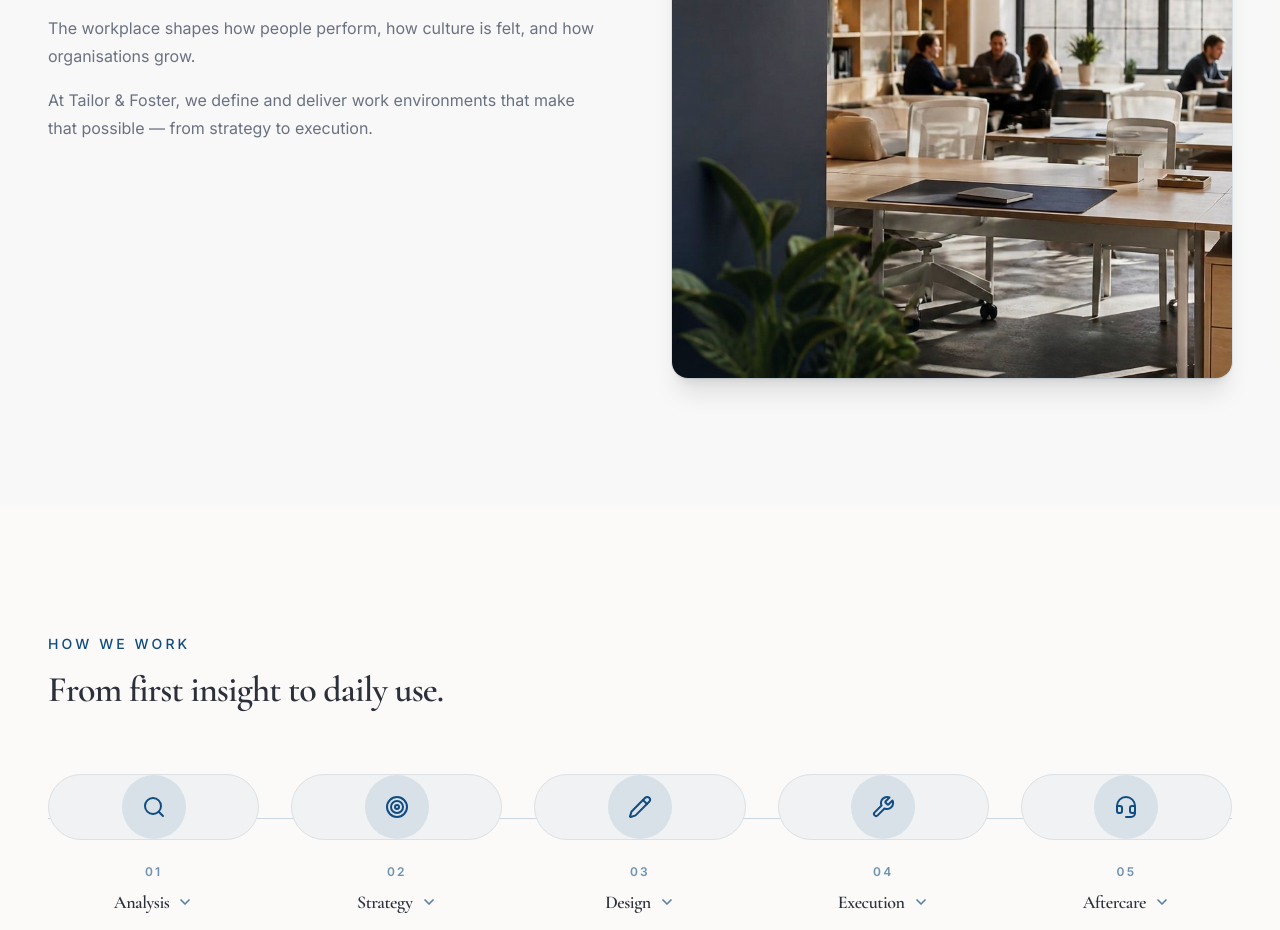
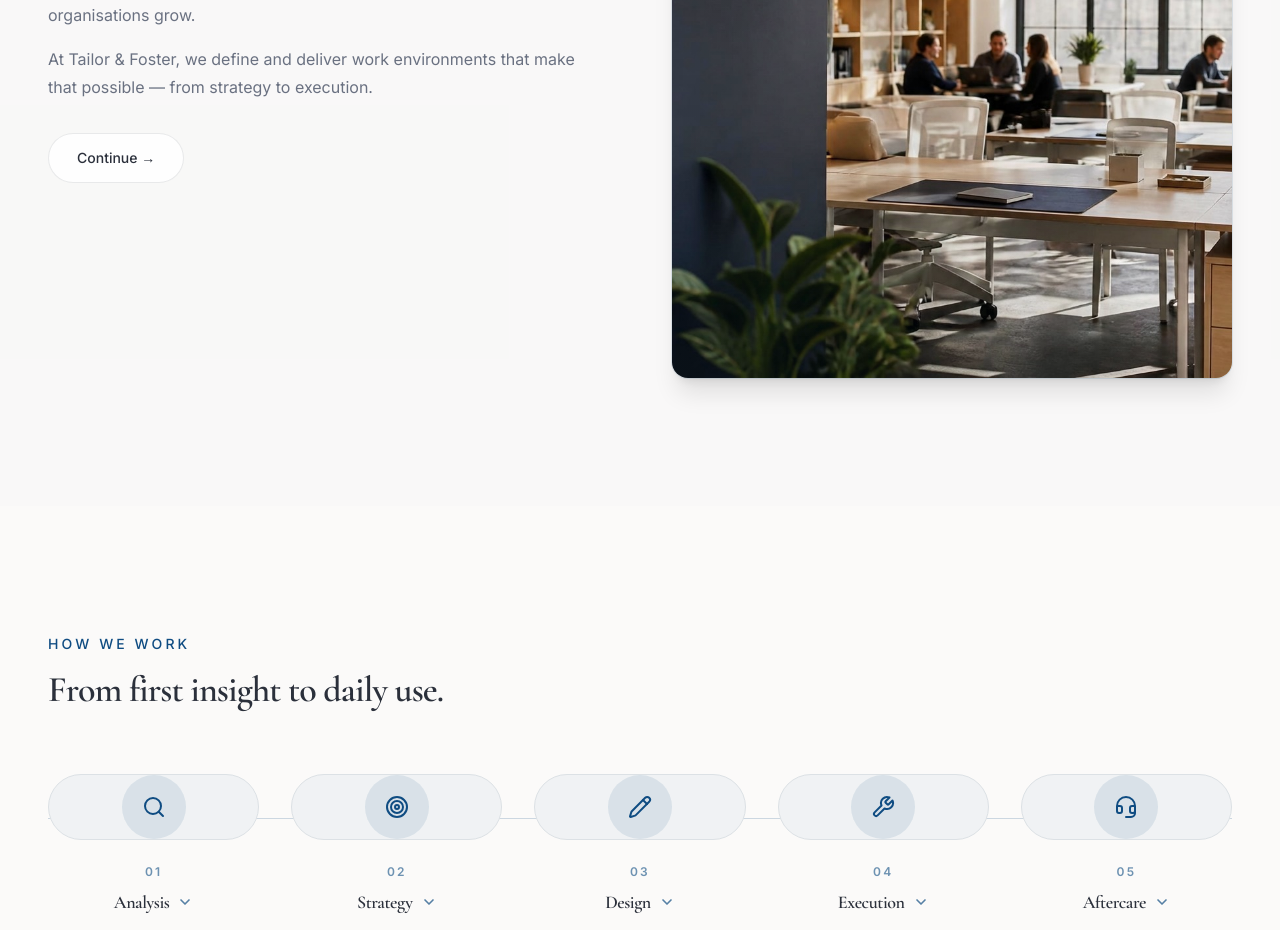
Before and after one commit to TailorandfosterbyQ/Tailor-and-foster-website-, a React (Vite) app: page / in a window 1280 px wide. Shown: the part 1420-2350 px from the top of the page. Built offline with nearby package versions, Linux system fonts and the light colour scheme; the HTML template or start-up script is replaced by a standard one.

Commit message:
Changes
Co-authored-by: TailorandfosterbyQ <307915121+TailorandfosterbyQ@users.noreply.github.com>

```diff
--- a/src/components/WhatWeDoSection.tsx
+++ b/src/components/WhatWeDoSection.tsx
@@ -34,6 +34,20 @@ const WhatWeDoSection = () => {
                 {t("whatwedo.p2")}
               </p>
             </motion.div>
+            <motion.div
+              initial={{ opacity: 0, y: 24 }}
+              whileInView={{ opacity: 1, y: 0 }}
+              viewport={{ once: true, margin: "-60px" }}
+              transition={{ duration: 0.6, delay: 0.25 }}
+              className="mt-8"
+            >
+              <Link
+                to="/about#whatwedo"
+                className="inline-flex items-center gap-2 rounded-full border border-foreground/10 bg-white/80 px-7 py-3.5 text-sm font-medium text-foreground backdrop-blur-sm transition-colors hover:bg-white hover:border-foreground/20"
+              >
+                {t("whatwedo.cta")}
+              </Link>
+            </motion.div>
           </div>
           <motion.div
             initial={{ opacity: 0, y: 30 }}
```
